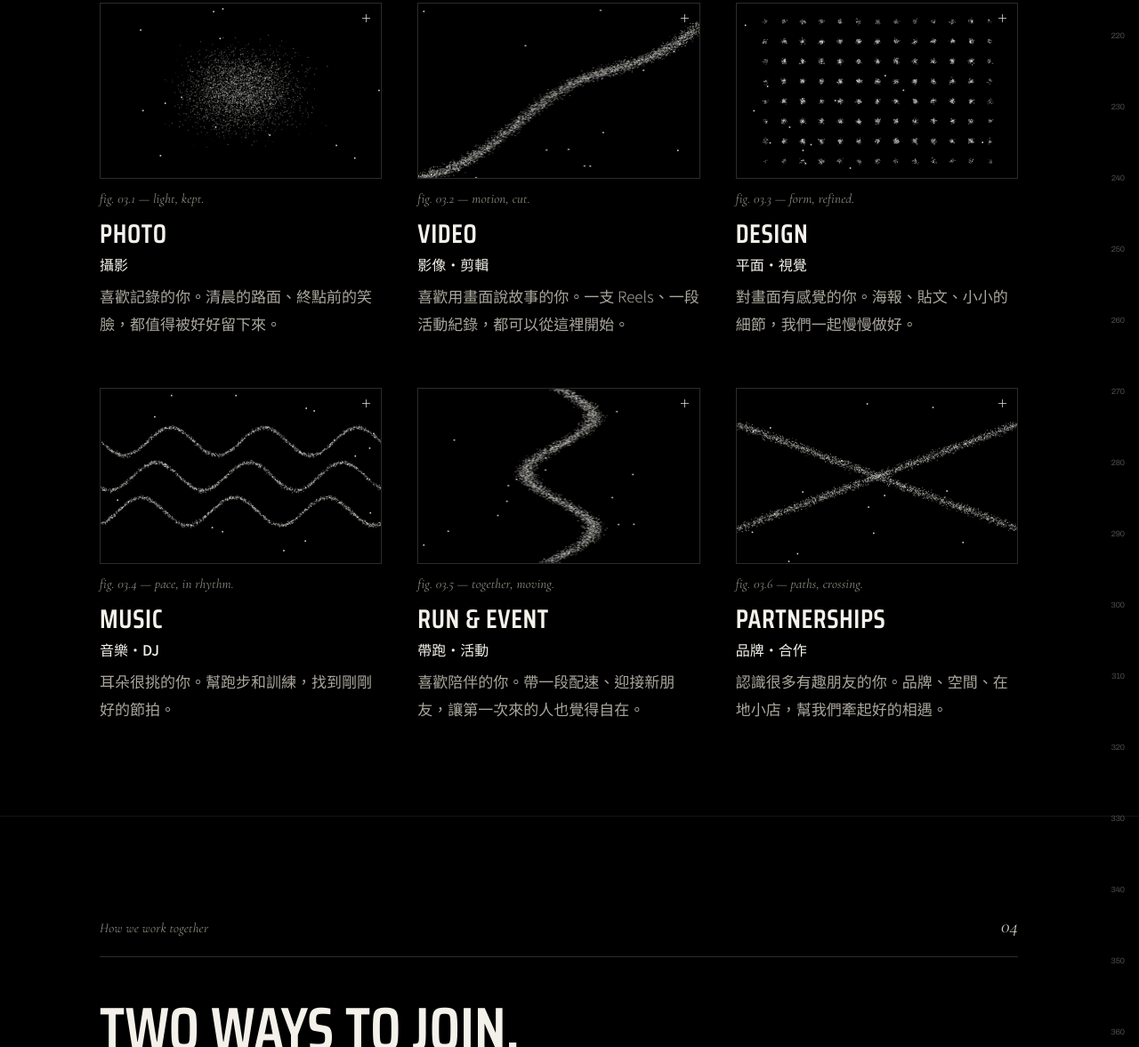
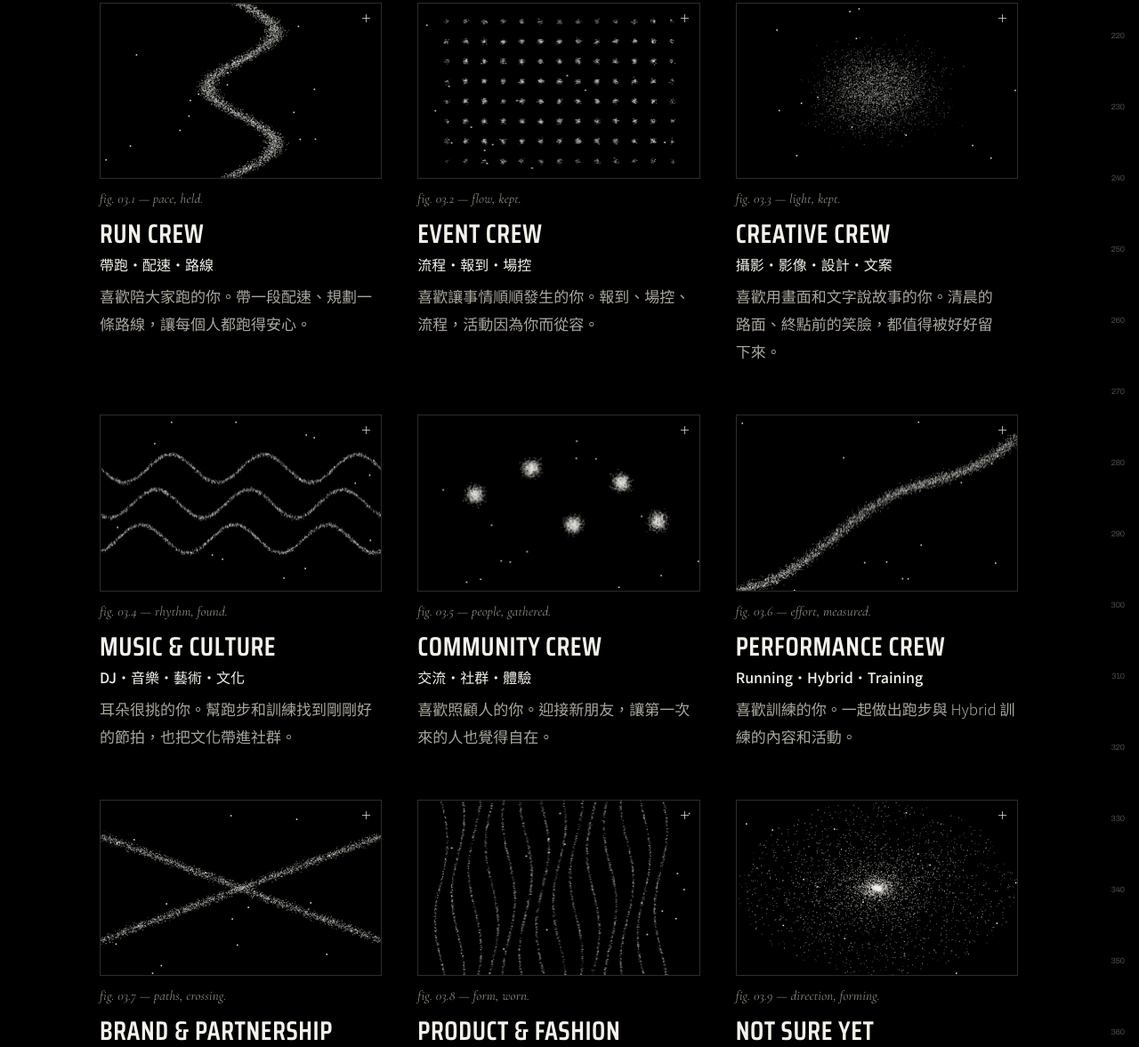
Before and after one commit to compassotw-bit/compasso-crew, a plain HTML site: page index.html in a window 1280 px wide. Shown: the part 1720-2897 px from the top of the page at 89% size. Drawn offline with nearby package versions, Linux system fonts and the light colour scheme; animation ran at ten frames a second.

Commit message:
Align role section with the form's 9 crews

```diff
--- a/index.html
+++ b/index.html
@@ -291,29 +291,38 @@
 
 <section id="roles">
   <div class="wrap">
-    <div class="head"><span class="cap">Six specimens of the crew</span><span class="num">03</span></div>
+    <div class="head"><span class="cap">Nine crews, one direction</span><span class="num">03</span></div>
     <h2>Find your place.</h2>
-    <p class="lead muted" style="margin-bottom:56px"><span class="nw">挑一個你喜歡的，</span><span class="nw">就很好。</span></p>
+    <p class="lead muted" style="margin-bottom:56px"><span class="nw">九種參與方式，</span><span class="nw">挑你喜歡的就好。</span></p>
 
     <div class="roles">
+      <div class="role"><div class="frame"><canvas data-seed="5"></canvas><i class="plus"></i></div>
+        <p class="cap">fig. 03.1 — pace, held.</p><h3>Run Crew</h3><span class="zhname">帶跑・配速・路線</span>
+        <p>喜歡陪大家跑的你。帶一段配速、規劃一條路線，讓每個人都跑得安心。</p></div>
+      <div class="role"><div class="frame"><canvas data-seed="3"></canvas><i class="plus"></i></div>
+        <p class="cap">fig. 03.2 — flow, kept.</p><h3>Event Crew</h3><span class="zhname">流程・報到・場控</span>
+        <p>喜歡讓事情順順發生的你。報到、場控、流程，活動因為你而從容。</p></div>
       <div class="role"><div class="frame"><canvas data-seed="1"></canvas><i class="plus"></i></div>
-        <p class="cap">fig. 03.1 — light, kept.</p><h3>Photo</h3><span class="zhname">攝影</span>
-        <p>喜歡記錄的你。清晨的路面、終點前的笑臉，都值得被好好留下來。</p></div>
+        <p class="cap">fig. 03.3 — light, kept.</p><h3>Creative Crew</h3><span class="zhname">攝影・影像・設計・文案</span>
+        <p>喜歡用畫面和文字說故事的你。清晨的路面、終點前的笑臉，都值得被好好留下來。</p></div>
+      <div class="role"><div class="frame"><canvas data-seed="4"></canvas><i class="plus"></i></div>
+        <p class="cap">fig. 03.4 — rhythm, found.</p><h3>Music &amp; Culture</h3><span class="zhname">DJ・音樂・藝術・文化</span>
+        <p>耳朵很挑的你。幫跑步和訓練找到剛剛好的節拍，也把文化帶進社群。</p></div>
+      <div class="role"><div class="frame"><canvas data-seed="7"></canvas><i class="plus"></i></div>
+        <p class="cap">fig. 03.5 — people, gathered.</p><h3>Community Crew</h3><span class="zhname">交流・社群・體驗</span>
+        <p>喜歡照顧人的你。迎接新朋友，讓第一次來的人也覺得自在。</p></div>
       <div class="role"><div class="frame"><canvas data-seed="2"></canvas><i class="plus"></i></div>
-        <p class="cap">fig. 03.2 — motion, cut.</p><h3>Video</h3><span class="zhname">影像・剪輯</span>
-        <p>喜歡用畫面說故事的你。一支 Reels、一段活動紀錄，都可以從這裡開始。</p></div>
-      <div class="role"><div class="frame"><canvas data-seed="3"></canvas><i class="plus"></i></div>
-        <p class="cap">fig. 03.3 — form, refined.</p><h3>Design</h3><span class="zhname">平面・視覺</span>
-        <p>對畫面有感覺的你。海報、貼文、小小的細節，我們一起慢慢做好。</p></div>
-      <div class="role"><div class="frame"><canvas data-seed="4"></canvas><i class="plus"></i></div>
-        <p class="cap">fig. 03.4 — pace, in rhythm.</p><h3>Music</h3><span class="zhname">音樂・DJ</span>
-        <p>耳朵很挑的你。幫跑步和訓練，找到剛剛好的節拍。</p></div>
-      <div class="role"><div class="frame"><canvas data-seed="5"></canvas><i class="plus"></i></div>
-        <p class="cap">fig. 03.5 — together, moving.</p><h3>Run &amp; Event</h3><span class="zhname">帶跑・活動</span>
-        <p>喜歡陪伴的你。帶一段配速、迎接新朋友，讓第一次來的人也覺得自在。</p></div>
+        <p class="cap">fig. 03.6 — effort, measured.</p><h3>Performance Crew</h3><span class="zhname">Running・Hybrid・Training</span>
+        <p>喜歡訓練的你。一起做出跑步與 Hybrid 訓練的內容和活動。</p></div>
       <div class="role"><div class="frame"><canvas data-seed="6"></canvas><i class="plus"></i></div>
-        <p class="cap">fig. 03.6 — paths, crossing.</p><h3>Partnerships</h3><span class="zhname">品牌・合作</span>
+        <p class="cap">fig. 03.7 — paths, crossing.</p><h3>Brand &amp; Partnership</h3><span class="zhname">品牌合作・提案・商務</span>
         <p>認識很多有趣朋友的你。品牌、空間、在地小店，幫我們牽起好的相遇。</p></div>
+      <div class="role"><div class="frame"><canvas data-seed="8"></canvas><i class="plus"></i></div>
+        <p class="cap">fig. 03.8 — form, worn.</p><h3>Product &amp; Fashion</h3><span class="zhname">服裝・選品・造型</span>
+        <p>對穿搭和物件有眼光的你。服裝、選品、造型，一起把品牌穿出來。</p></div>
+      <div class="role"><div class="frame"><canvas data-seed="9"></canvas><i class="plus"></i></div>
+        <p class="cap">fig. 03.9 — direction, forming.</p><h3>Not sure yet</h3><span class="zhname">還不確定也沒關係</span>
+        <p>還不知道自己適合什麼的你。先來參與看看，方向會慢慢出現。</p></div>
     </div>
   </div>
 </section>
@@ -519,6 +528,12 @@
         px = r()*W; var band = Math.floor(r()*3); py = H*(0.3+band*0.2) + Math.sin(px*0.06 + band)*H*0.08 + gauss(r)*4; dot(px,py,r()*0.6);
       } else if (seed===5){ /* together: vertical river */
         py = r()*H; px = W*0.5 + Math.sin(py*0.05)*W*0.12 + gauss(r)*W*0.06; dot(px,py,r()*0.6);
+      } else if (seed===7){ /* gathered: small clusters */
+        var cl = Math.floor(r()*5), cxs=[.2,.4,.55,.72,.85], cys=[.45,.3,.62,.38,.6]; px = W*cxs[cl] + gauss(r)*W*0.05; py = H*cys[cl] + gauss(r)*H*0.08; dot(px,py,r()*0.6);
+      } else if (seed===8){ /* worn: vertical folds */
+        var th = Math.floor(r()*14); py = r()*H; px = W*(0.08 + th*0.06) + Math.sin(py*0.035 + th)*7 + gauss(r)*2; dot(px,py,r()*0.55);
+      } else if (seed===9){ /* forming: converging to a point */
+        var ang = r()*6.283, rad = Math.pow(r(),2.4)*W*0.5; px = W*0.5 + Math.cos(ang)*rad; py = H*0.5 + Math.sin(ang)*rad*0.62; dot(px,py,0.15+r()*0.5);
       } else { /* crossing paths */
         var k2 = r(); if (r()<0.5){ px = k2*W; py = H*0.2 + k2*H*0.6; } else { px = k2*W; py = H*0.8 - k2*H*0.6; }
         px += gauss(r)*8; py += gauss(r)*8; dot(px,py,r()*0.6);
```
